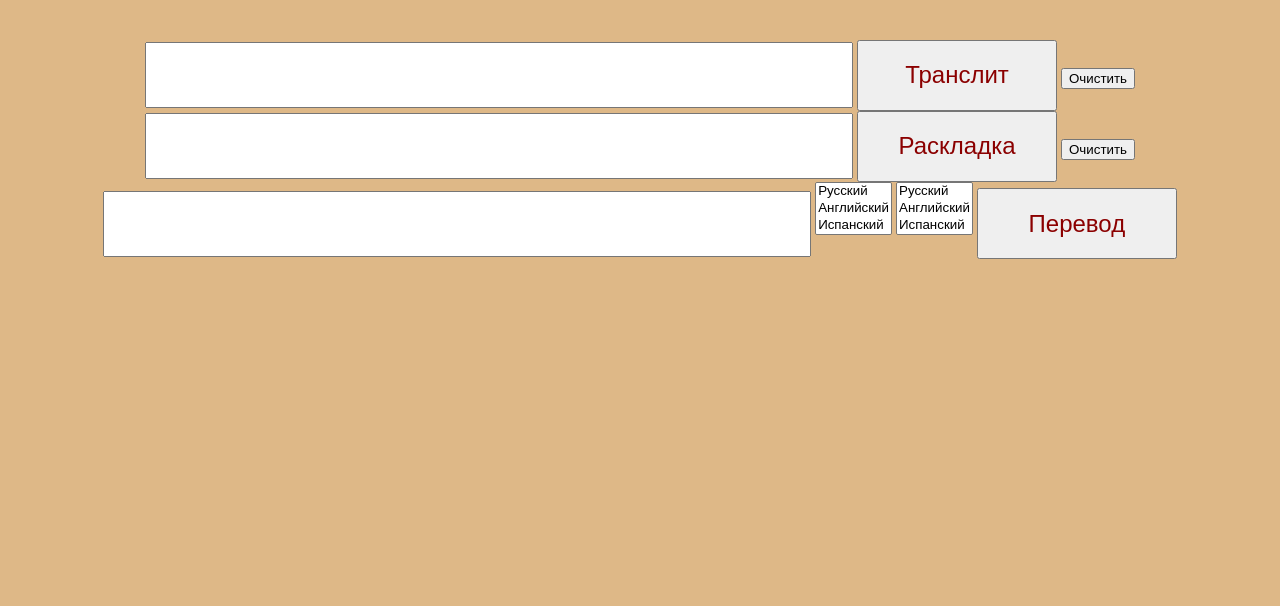
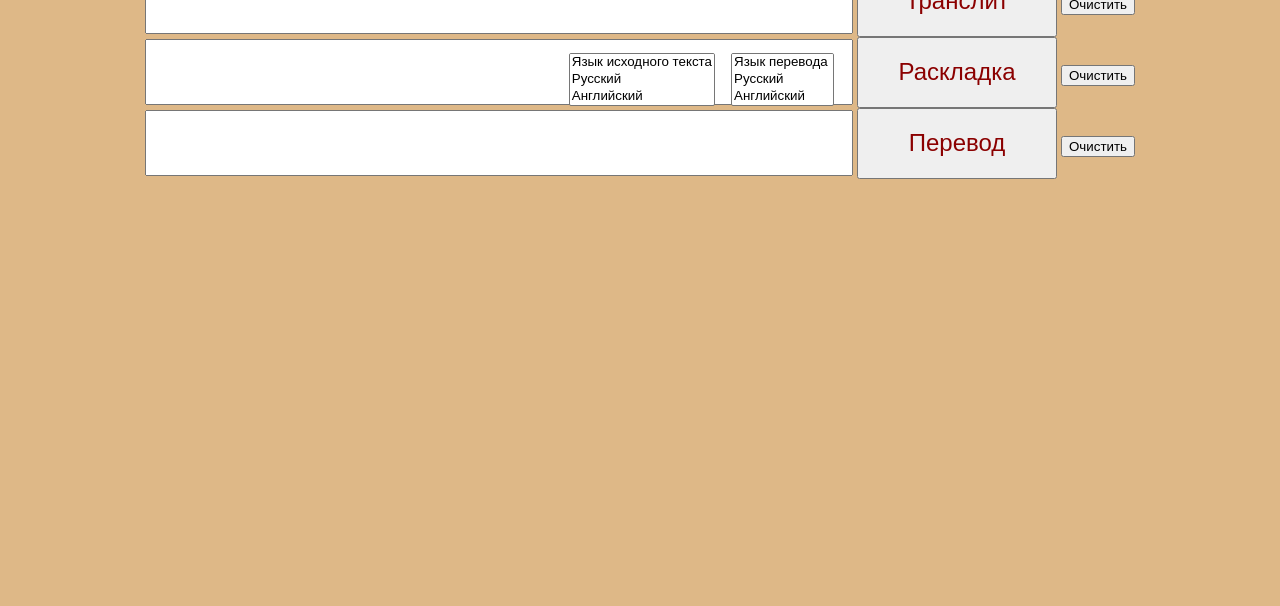
Before and after one commit to MrGreys0n/TextEngine-web-, a plain HTML site: page index.html in a window 1280 px wide. Shown: the part 194-800 px from the top of the page. Drawn offline with Linux system fonts and the light colour scheme.

Commit message:
Update index.html

```diff
--- a/index.html
+++ b/index.html
@@ -13,7 +13,7 @@
 </head>
 <body bgcolor="BurlyWood">
 <center>
-    <h1>-------------------------------TextEngine by ev1n-------------------------------</h1>
+    <h1>----------------TextEngine by ev1n----------------</h1>
     <form action="/cgi-bin/translit.py">
         <input type="text" name="TEXT_1" style="width: 700px; height: 60px; font-size: 18pt;">
         <input type="submit" value="  Транслит  " style="width: 200px; height: 71px; font-size: 18pt; color: DarkRed;">
@@ -26,19 +26,40 @@
     </form>
     <form action="/cgi-bin/translate.py">
         <input type="text" name="TEXT_1" style="width: 700px; height: 60px; font-size: 18pt;">
-    <select name="LANGUAGE1" size="3">
+    <select name="LANGUAGE1" size="3" style="position: absolute; bottom: 500px; right: 565px;">
+	<option>Язык исходного текста</option>
+        <option>Русский</option>
+	<option>Английский</option>
+	<option>Испанский</option>
+	<option>Немецкий</option>
+	<option>Итальянский</option>
+	<option>Французский</option>
+	<option>Нидерландский</option>
+	<option>Украинский</option>
+	<option>Словенский</option>
+	<option>Норвежский</option>
+	<option>Литовский</option>
+	<option>Латинский</option>
+	<option>Белорусский</option>
+    </select>
+    <select name="LANGUAGE2" size="3" style="position: absolute; bottom: 500px; right: 446px;">
+	<option>Язык перевода</option>
 	<option>Русский</option>
 	<option>Английский</option>
 	<option>Испанский</option>
 	<option>Немецкий</option>
-    </select>
-    <select name="LANGUAGE2" size="3">
-	<option>Русский</option>
-	<option>Английский</option>
-	<option>Испанский</option>
-	<option>Немецкий</option>
+	<option>Итальянский</option>
+	<option>Французский</option>
+	<option>Нидерландский</option>
+	<option>Украинский</option>
+	<option>Словенский</option>
+	<option>Норвежский</option>
+	<option>Литовский</option>
+	<option>Латинский</option>
+	<option>Белорусский</option>
     </select>
     <input type="submit" value=" Перевод " style="width: 200px; height: 71px; font-size: 18pt; color: DarkRed;">
+    <input type="reset" value="Очистить">
     </form>
 </center>
 </body>
```
